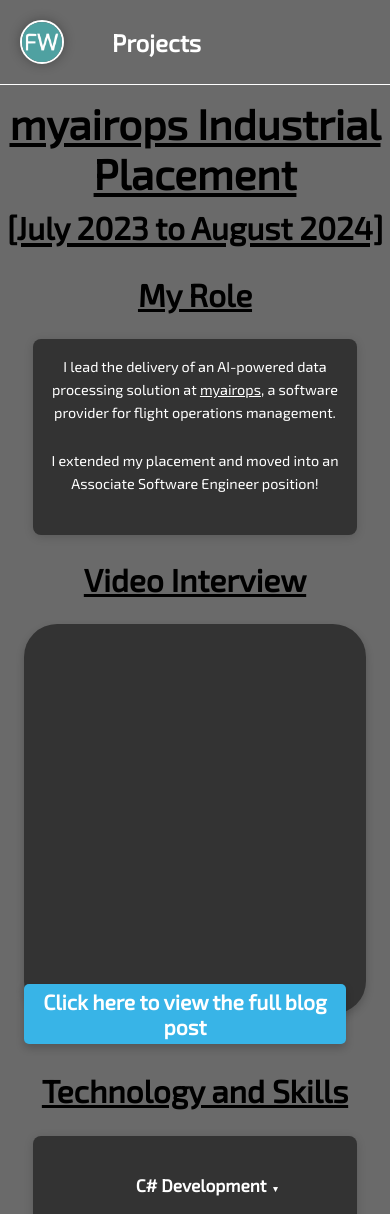
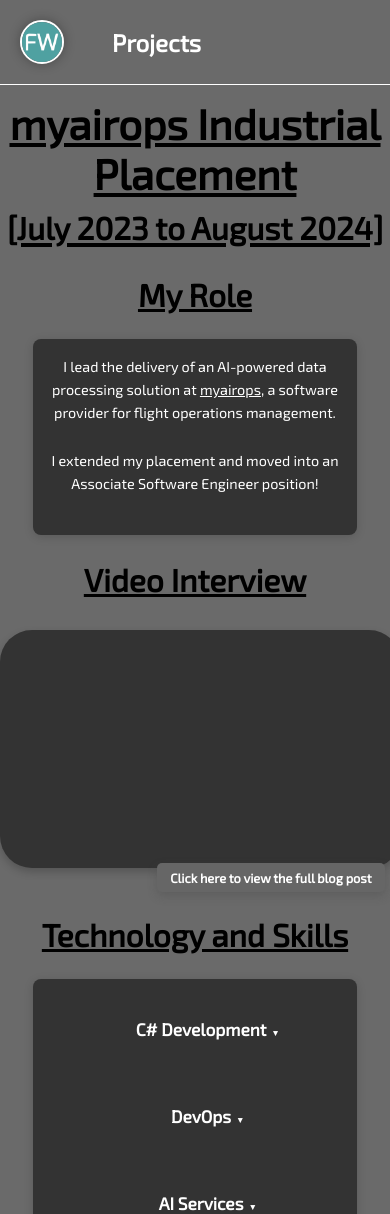
Before and after one commit to flynnWhelehan/website, a React (Create React App) app in the folder website/frontend/: page /myairops-project in a window 390 px wide. Shown: the top 1214 px of the page. Built offline with nearby package versions, Linux system fonts and the light colour scheme.

Commit message:
Create components to reuse and to make styling more sustainable/cleaner. - Video players on project pages -> VideoPlayer (done) - Project panels on project hub -> PagePanel (pending) - Skills list on myairops page -> PageSectionList (pending)

```diff
--- /dev/null
+++ b/website/frontend/src/components/VideoPlayer.css
@@ -0,0 +1,84 @@
+.video-player {
+  margin: 2rem 0;
+}
+
+.video-player__container {
+  position: relative;
+  display: flex;
+  justify-content: center;
+  background-color: #333;
+  border-radius: 2rem;
+  box-shadow: 0 4px 8px rgba(0, 0, 0, 0.2);
+  margin: 1.25rem auto;
+  padding: 0.9375rem;
+  max-width: 60%;
+  width: 100%;
+  aspect-ratio: 16/9;
+}
+
+.video-player__player {
+  border-radius: 1rem;
+  overflow: hidden;
+  width: 100% !important;
+  height: 100% !important;
+}
+
+.video-player__blog-link {
+  position: absolute;
+  right: 1.25rem;
+  bottom: -1.875rem;
+  background-color: #666;
+  color: white;
+  padding: 0.5rem 1rem;
+  border-radius: 0.3125rem;
+  text-decoration: none;
+  font-weight: bold;
+  font-size: 1rem;
+  box-shadow: 0 4px 8px rgba(0, 0, 0, 0.2);
+  animation: pulse 5s infinite;
+  transition: transform 0.3s ease-in-out;
+}
+
+.video-player__blog-link:hover {
+  transform: translateY(-2px);
+  background-color: #555;
+}
+
+.video-player__blog-link:focus {
+  outline: 2px solid #888;
+  outline-offset: 2px;
+}
+
+@keyframes pulse {
+  0% { box-shadow: 0 4px 8px rgba(0, 0, 0, 0.2); }
+  50% { box-shadow: 0 4px 12px rgba(102, 102, 102, 0.4); }
+  100% { box-shadow: 0 4px 8px rgba(0, 0, 0, 0.2); }
+}
+
+@media screen and (max-width: 81.25rem) {
+  .video-player__container {
+    max-width: 70%;
+  }
+}
+
+@media screen and (max-width: 53.125rem) {
+  .video-player__container {
+    max-width: 85%;
+    margin-bottom: 15%;
+  }
+}
+
+@media screen and (max-width: 48rem) {
+  .video-player__container {
+    max-width: 95%;
+    margin-bottom: 3rem;
+  }
+
+  .video-player__blog-link {
+    right: 1rem;
+    bottom: -1.5rem;
+    font-size: 0.8rem;
+    padding: 0.4rem 0.8rem;
+    max-width: 70%;
+  }
+}
--- /dev/null
+++ b/website/frontend/src/components/VideoPlayer.js
@@ -0,0 +1,48 @@
+import React from 'react';
+import ReactPlayer from 'react-player';
+import PropTypes from 'prop-types';
+import './VideoPlayer.css';
+
+const VideoPlayer = ({
+  url,
+  ctaUrl,
+  ctaText,
+  className = '',
+  title = "Video Player"
+}) => {
+  return (
+    <section className={`video-player ${className}`} aria-label={title}>
+      <div className="video-player__container">
+        <ReactPlayer
+          className="video-player__player"
+          url={url}
+          width="100%"
+          height="100%"
+          controls
+          light={false}
+        />
+        {ctaUrl && (
+          <a
+            className="video-player__blog-link"
+            href={ctaUrl}
+            target="_blank"
+            rel="noopener noreferrer"
+            aria-label={ctaText}
+          >
+            {ctaText}
+          </a>
+        )}
+      </div>
+    </section>
+  );
+};
+
+VideoPlayer.propTypes = {
+  url: PropTypes.string.isRequired,
+  ctaUrl: PropTypes.string,
+  ctaText: PropTypes.string,
+  className: PropTypes.string,
+  title: PropTypes.string
+};
+
+export default VideoPlayer;
--- a/website/frontend/src/pages/EasyAProject.js
+++ b/website/frontend/src/pages/EasyAProject.js
@@ -1,7 +1,7 @@
 import React from 'react';
 import { Helmet } from 'react-helmet';
-import ReactPlayer from 'react-player';
 import { PageSection } from '../components/PageSection';
+import VideoPlayer from '../components/VideoPlayer';
 import { EASYA_CONTENT } from '../content/EasyAProjectContent.js';
 
 function EasyAProject() {
@@ -33,11 +33,10 @@
             </PageSection>
 
             <h2 className="title">Vlog</h2>
-            <section id="vlog">
-                <div className='video-container'>
-                    <ReactPlayer className='react-player' url='https://youtu.be/ThpVU_8BdE8?si=4gxEBwgGqaohIIuO' />
-                </div>
-            </section>
+            <VideoPlayer
+                url="https://youtu.be/ThpVU_8BdE8?si=4gxEBwgGqaohIIuO"
+                title="EasyA x Vechain Hackathon Vlog"
+            />
         </main>
     );
 }
--- a/website/frontend/src/pages/GoogleFormulaEProject.js
+++ b/website/frontend/src/pages/GoogleFormulaEProject.js
@@ -1,7 +1,7 @@
 import React from 'react';
 import { Helmet } from 'react-helmet';
-import ReactPlayer from 'react-player';
 import { PageSection } from '../components/PageSection';
+import VideoPlayer from '../components/VideoPlayer';
 import { GOOGLE_FORMULAE_CONTENT } from '../content/GoogleFormulaEProjectContent.js';
 
 function GoogleFormulaEProject() {
@@ -32,11 +32,10 @@
             </PageSection>
 
             <h2 className="title">Formula E Footage</h2>
-            <section id="footage">
-                <div className='video-container'>
-                    <ReactPlayer className='react-player' url='https://youtu.be/qNcgbLCXKBk' />
-                </div>
-            </section>
+            <VideoPlayer
+                url="https://youtu.be/qNcgbLCXKBk"
+                title="Formula E Footage"
+            />
         </main>
     );
 }
--- a/website/frontend/src/pages/HackawayV7Project.js
+++ b/website/frontend/src/pages/HackawayV7Project.js
@@ -1,7 +1,7 @@
 import React from 'react';
-import ReactPlayer from 'react-player';
 import { Helmet } from 'react-helmet';
 import { PageSection } from '../components/PageSection';
+import VideoPlayer from '../components/VideoPlayer';
 import { HACKAWAY_V7_CONTENT } from '../content/HackawayV7ProjectContent.js';
 
 function HackawayV7Project() {
@@ -33,11 +33,10 @@
             </PageSection>
 
             <h2 className="title">Testing the project</h2>
-            <section id="testing">
-                <div className='video-container'>
-                    <ReactPlayer className='react-player' url='https://youtu.be/7UqkkwYjFqY' />
-                </div>
-            </section>
+            <VideoPlayer
+                url="https://youtu.be/7UqkkwYjFqY"
+                title="Testing the Project"
+            />
         </main>
     );
 }
--- a/website/frontend/src/pages/MyairopsProject.css
+++ b/website/frontend/src/pages/MyairopsProject.css
@@ -1,54 +1,7 @@
-/* #region General */
 body {
     padding-bottom: 100px;
 }
-/* #endregion */
 
-/* #region Video Player*/
-.video-container {
-    position: relative;
-    display: flex;
-    justify-content: center;
-    background-color: #333;
-    border-radius: 33px;
-    box-shadow: 0 4px 8px 0 rgba(0, 0, 0, 0.2);
-    margin: 20px;
-    padding: 15px;
-    max-width: 40%;
-    width: 100%;
-    margin: 20px auto;
-}
-@media screen and (max-width: 1300px) {
-  .video-container {
-    max-width: 50%;
-  }
-}
-@media screen and (max-width: 850px) {
-    .video-container {
-      max-width: 80%;
-      margin-bottom: 15%;
-    }
-  }
-/* #endregion */
-
-/* #region Links */
-.blog-link {
-    position: absolute;
-    right: 20px;
-    bottom: -30px;
-    background-color: #38B4E7;
-    color: white;
-    padding: 5px 10px;
-    border-radius: 5px;
-    text-decoration: none;
-    font-weight: bold;
-    box-shadow: 0 4px 8px 0 rgba(0, 0, 0, 0.2);
-    animation: pulse 5s infinite;
-    transition: transform 0.3s ease-in-out;
-}
-/* #endregion */
-
-/* #region Bullet Points */
 #technology ul {
     padding-top: 2%;
     display: grid;
@@ -109,4 +62,3 @@
       position: static;
     }
 }
-/* #endregion */
--- a/website/frontend/src/pages/MyairopsProject.js
+++ b/website/frontend/src/pages/MyairopsProject.js
@@ -1,7 +1,7 @@
 import { Helmet } from 'react-helmet';
-import ReactPlayer from 'react-player';
 import './MyairopsProject.css';
 import { PageSection } from '../components/PageSection';
+import VideoPlayer from '../components/VideoPlayer';
 import { MYAIROPS_ROLE, MYAIROPS_TECHNOLOGY_AND_SKILLS } from '../content/MyairopsProjectContent.js';
 
 function MyairopsProject() {
@@ -32,12 +32,12 @@
             </PageSection>
 
             <h2 className="title">Video Interview</h2>
-            <section id="video-interview">
-                <div className='video-container'>
-                    <ReactPlayer className='react-player' url='https://youtu.be/RcioWj4IRUc' />
-                    <a className='blog-link' href="https://myairops.com/spotlight/2024/03/industrial-placement-update-ben-flynn/">Click here to view the full blog post</a>
-                </div>
-            </section>
+            <VideoPlayer
+                url={"https://youtu.be/RcioWj4IRUc"}
+                ctaUrl={"https://myairops.com/spotlight/2024/03/industrial-placement-update-ben-flynn/"}
+                ctaText="Click here to view the full blog post"
+                title="myairops Industrial Placement Interview"
+            />
 
             <h2 className="title">Technology and Skills</h2>
             <div className="section-container">
--- a/website/frontend/src/pages/Projects.css
+++ b/website/frontend/src/pages/Projects.css
@@ -72,6 +72,7 @@
 
 .projects-title {
     margin-bottom: 15%;
+    text-decoration: underline;
 }
 
 @media screen and (max-width: 600px) {
```
Also changed, not shown: website/frontend/src/components/PagePanel.css (added), website/frontend/src/components/PagePanel.js (added), website/frontend/src/components/PageSectionList.css (added), website/frontend/src/components/PageSectionList.js (added).
